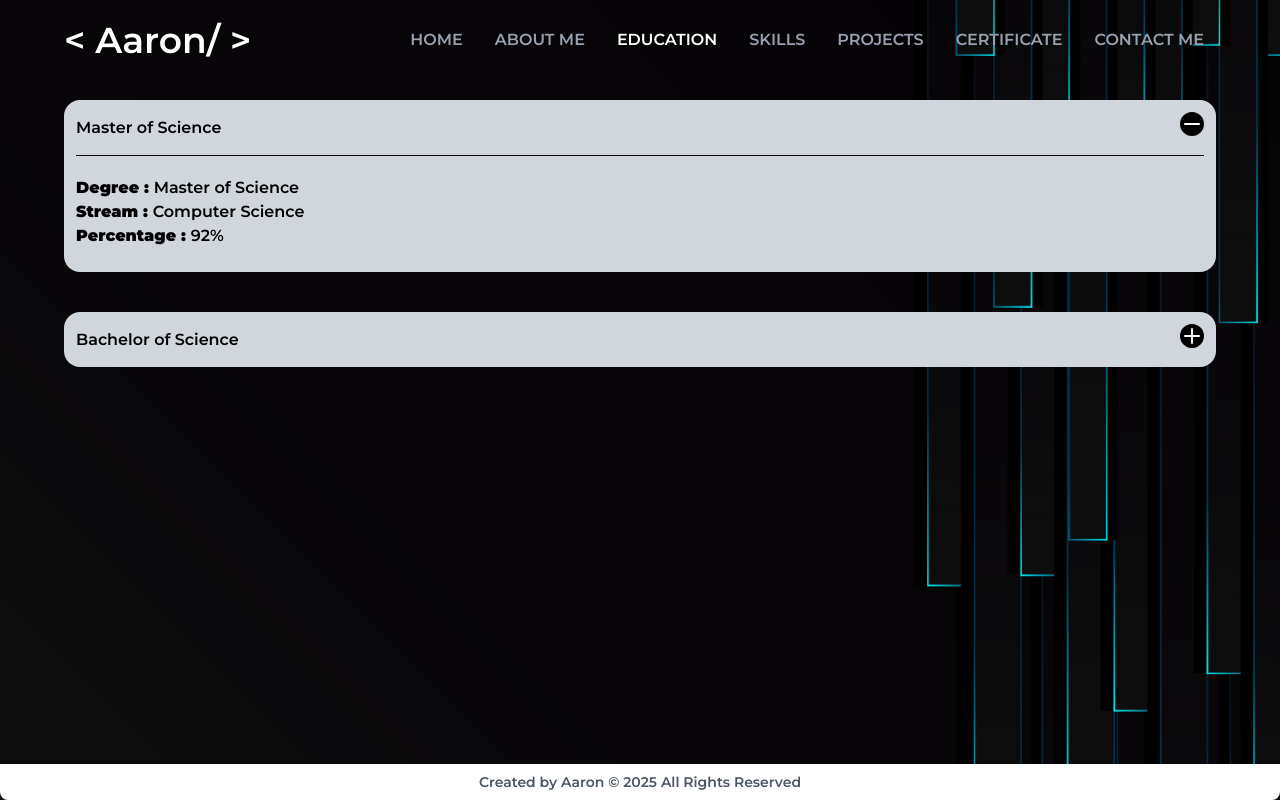
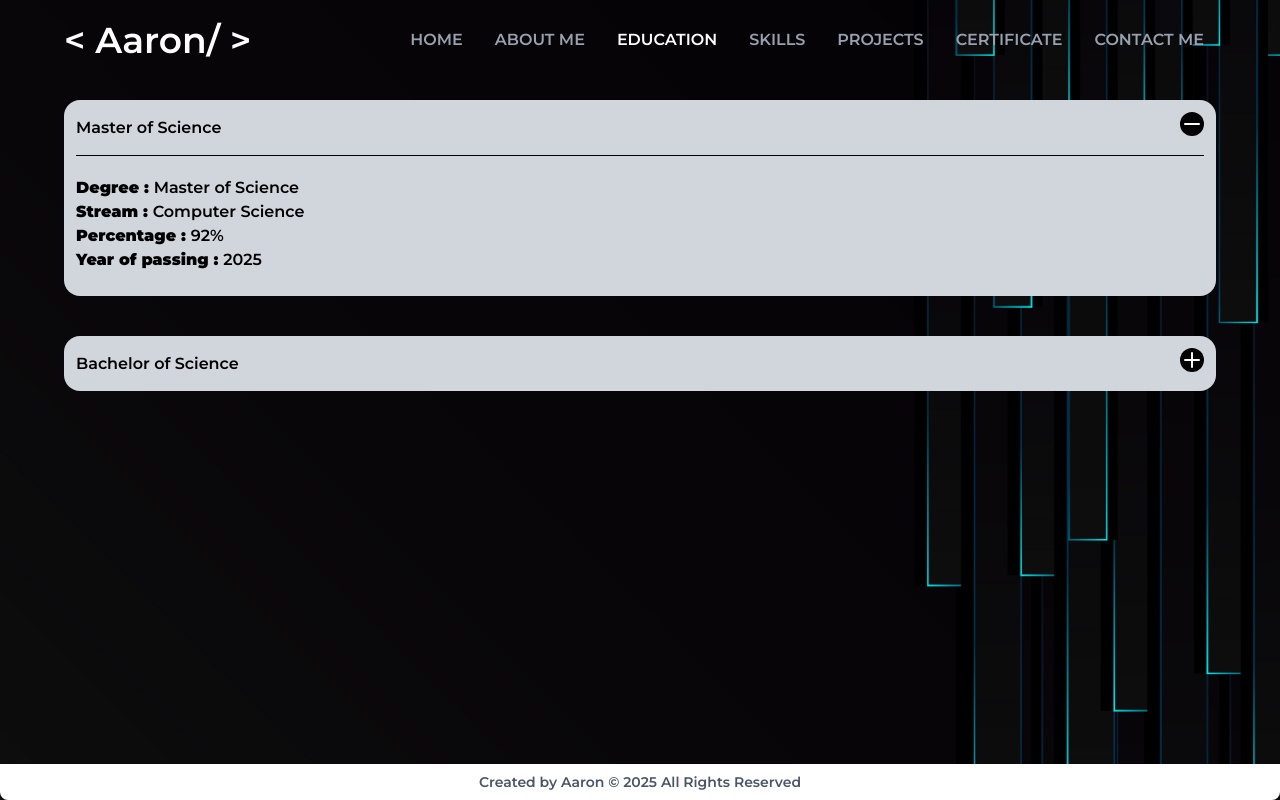
Before and after one commit to Aaron2578/Portfolio, a React (Vite) app: page /education in a window 1280 px wide. Both pictures are taken after a click on the button 1192 px from the left and 124 px from the top of the page. Built offline with nearby package versions, Linux system fonts and the light colour scheme; a web font is replaced by a local one.

Commit message:
adding year of passing

```diff
--- a/src/pages/Education.tsx
+++ b/src/pages/Education.tsx
@@ -10,12 +10,14 @@ function Education() {
       degree: "Master of Science",
       stream: "Computer Science",
       percentage: "92%",
+      year: 2025,
     },
     {
       id: 2,
       degree: "Bachelor of Science",
       stream: "Computer Science",
       percentage: "87%",
+      year: 2023,
     },
   ];
 
@@ -59,6 +61,9 @@ function Education() {
                   <p>
                     <strong>Percentage : </strong> {i.percentage}
                   </p>
+                  <p>
+                    <strong>Year of passing : </strong> {i.year}
+                  </p>
                 </div>
               </div>
             )}
```
